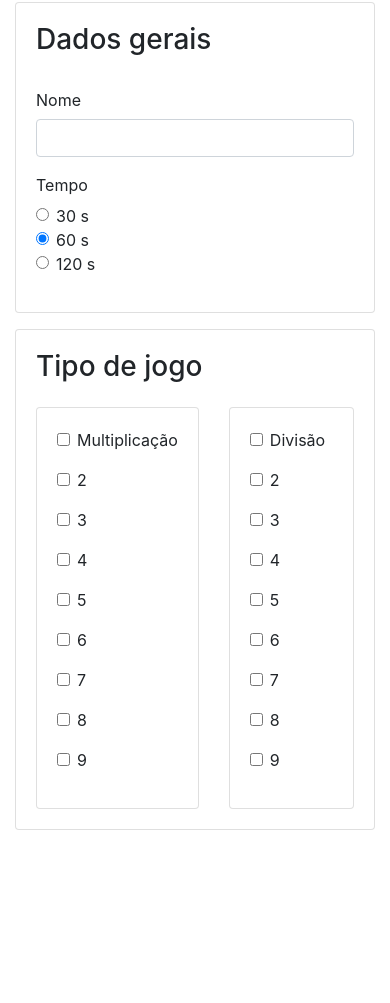
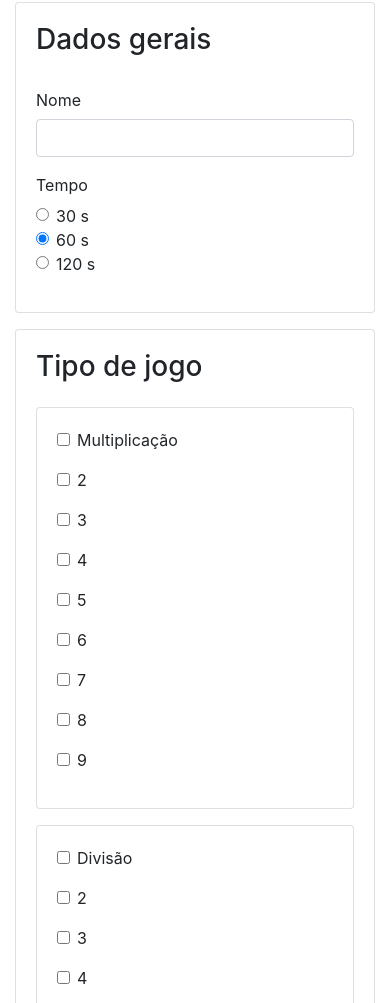
Before and after one commit to murilo-sparrow/math-game, a plain HTML site: page index.html in a window 390 px wide. Shown: the part 70-1073 px from the top of the page. Before the commit the page ends 916 px from the top, so only its background shows below. Drawn offline with nearby package versions, Linux system fonts and the light colour scheme.

Commit message:
Melhorei o visual da tela de configuração

```diff
--- a/index.html
+++ b/index.html
@@ -17,7 +17,7 @@
                 <div id="config">
 
                     <div class="row">
-                        <div class="col">
+                        <div class="col-lg">
 
                             <div class="card mb-3">
                                 <div class="card-body">
@@ -55,14 +55,14 @@
                                 </div>
                             </div>
                         </div>
-                        <div class="col">
+                        <div class="col-lg">
                             <div class="card">
                                 <div class="card-body">
                                     <h3 class="card-title mb-4">Tipo de jogo</h3>
 
                                     <div class="row">
-                                        <div class="col">
-                                            <div class="card">
+                                        <div class="col-sm">
+                                            <div class="card mb-3 mb-sm-0">
                                                 <div class="card-body">
                                                     <div class="card-title mb-3">
                                                         <div class="form-group form-check">
@@ -107,7 +107,7 @@
                                                 </div>
                                             </div>
                                         </div>
-                                        <div class="col">
+                                        <div class="col-sm">
                                             <div class="card">
                                                 <div class="card-body">
                                                     <div class="card-title mb-3">
```
